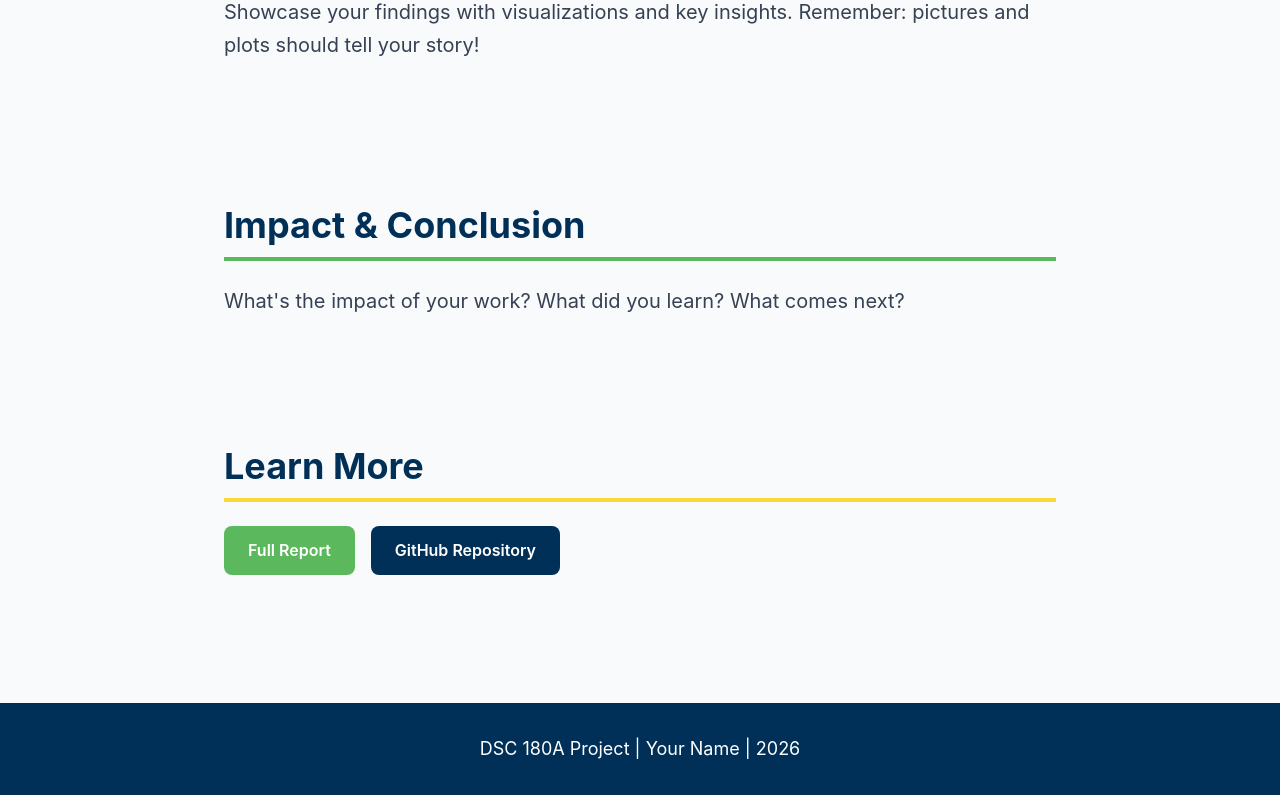
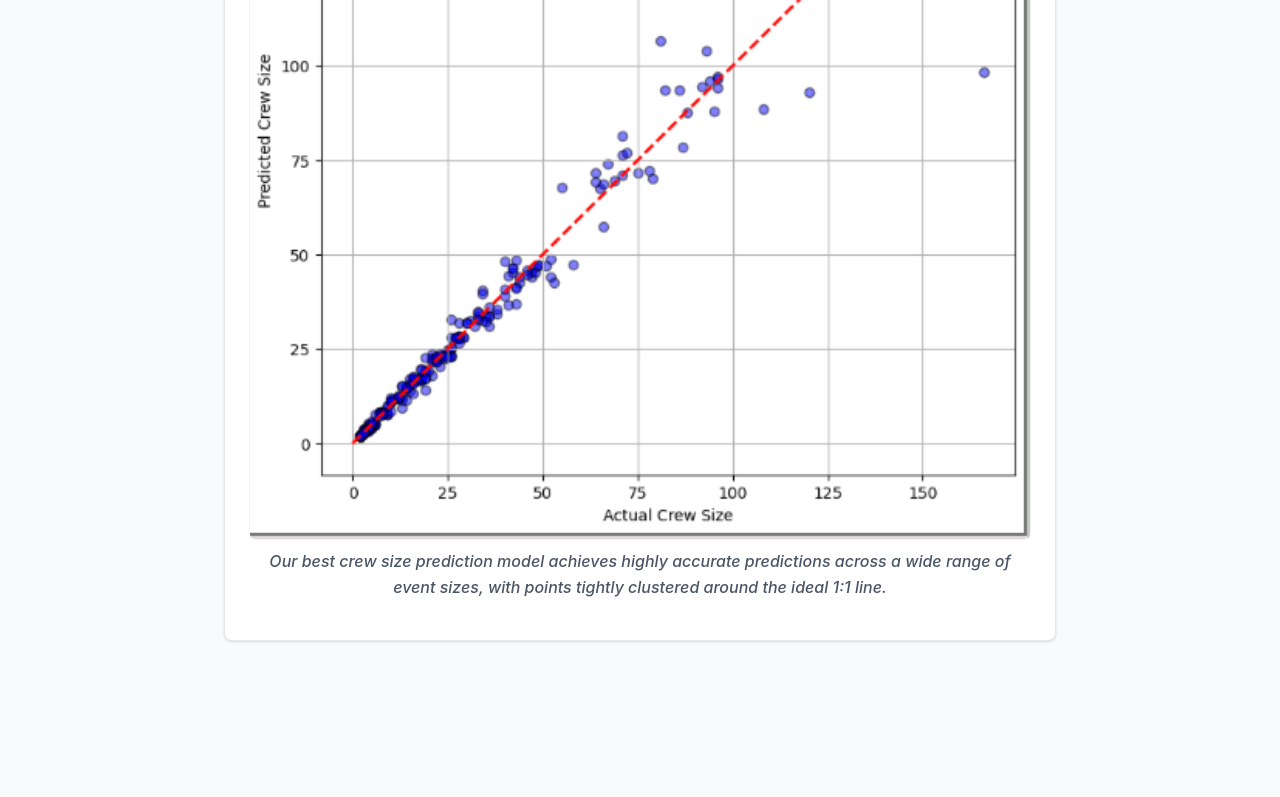
Before and after one commit to angela139/prevail-dashboard, a Next.js app: page /prevail-dashboard/ in a window 1280 px wide. Shown: the part 4747-5544 px from the top of the page. Built offline with nearby package versions, Linux system fonts and the light colour scheme.

Commit message:
Update page.tsx with another image.

```diff
--- a/app/page.tsx
+++ b/app/page.tsx
@@ -36,7 +36,7 @@ export default function Home() {
           </p>
         </section>
 
-        {/* Transition Image: Map of Outages */}
+        {/* Map of Outages */}
         <div className="my-12 bg-white p-4 md:p-6 rounded-lg shadow-sm border border-gray-200">
           <img
             src="prevail_outage_map.png"
@@ -111,6 +111,18 @@ export default function Home() {
               <p className="text-lg text-gray-700 leading-relaxed">
                 We established an ElasticNet regression baseline, which struggled with the complex, non-linear dynamics of weather and job duration. We then transitioned to a Random Forest Regressor comprised of 200 decision trees. To handle massive outliers, we log-transformed the target variable and engineered specific severity flags for keywords like &quot;Lightning&quot; and &quot;Wind.&quot; This high-flexibility model successfully captured the drivers of total workforce volume, drastically reducing our prediction MAE down to just 0.511 crew members.
               </p>
+
+              {/* Image of Crew Size Model Accuracy*/}
+              <div className="my-4 bg-white rounded-lg">
+                <img
+                  src="prevail_crew_size_model_accuracy.png"
+                  alt="Predicted vs. Actual Crew Size for Crew Size Prediction Model"
+                  className="w-full h-auto rounded-md mb-2 border border-gray-100"
+                />
+                <p className="text-center text-gray-600 font-medium italic text-sm md:text-base leading-relaxed">
+                  Our best crew size prediction model achieves highly accurate predictions across a wide range of event sizes, with points tightly clustered around the ideal 1:1 line.
+                </p>
+              </div>
             </div>
           </div>
         </section>
```
